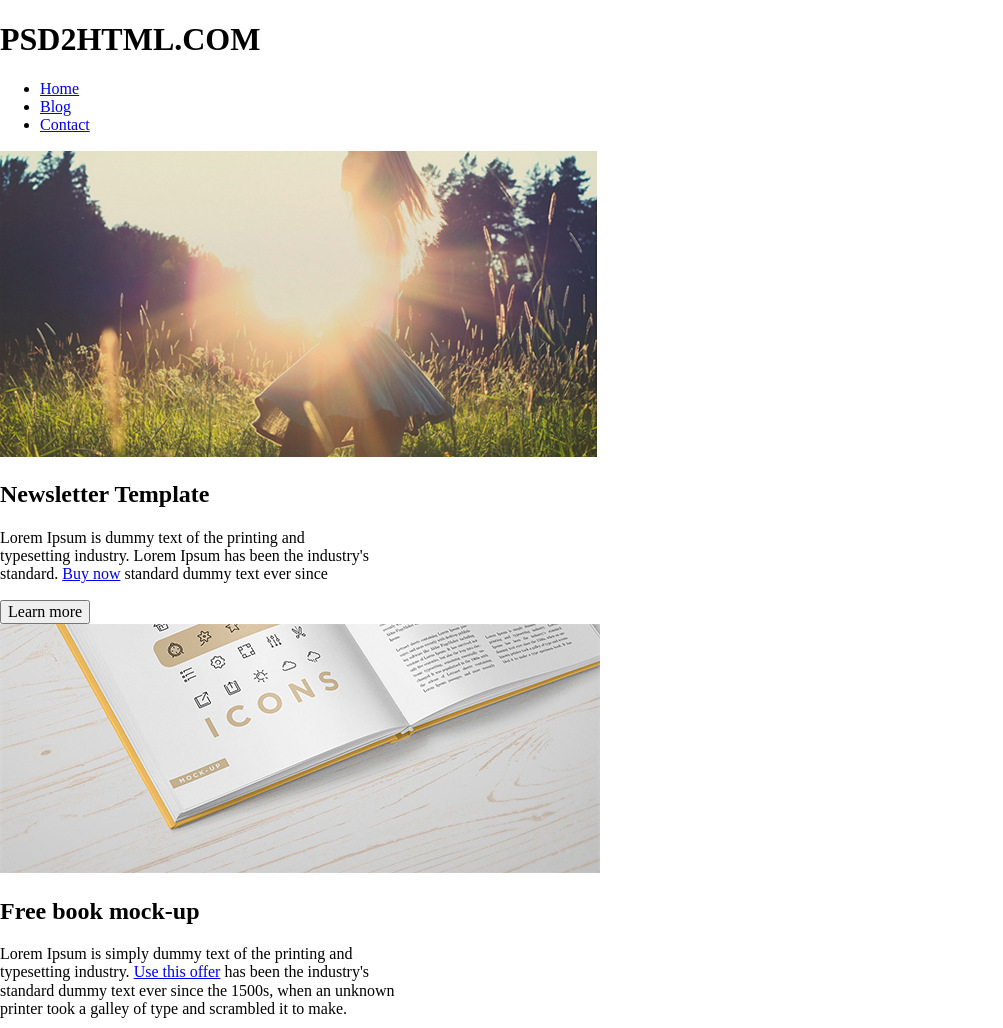
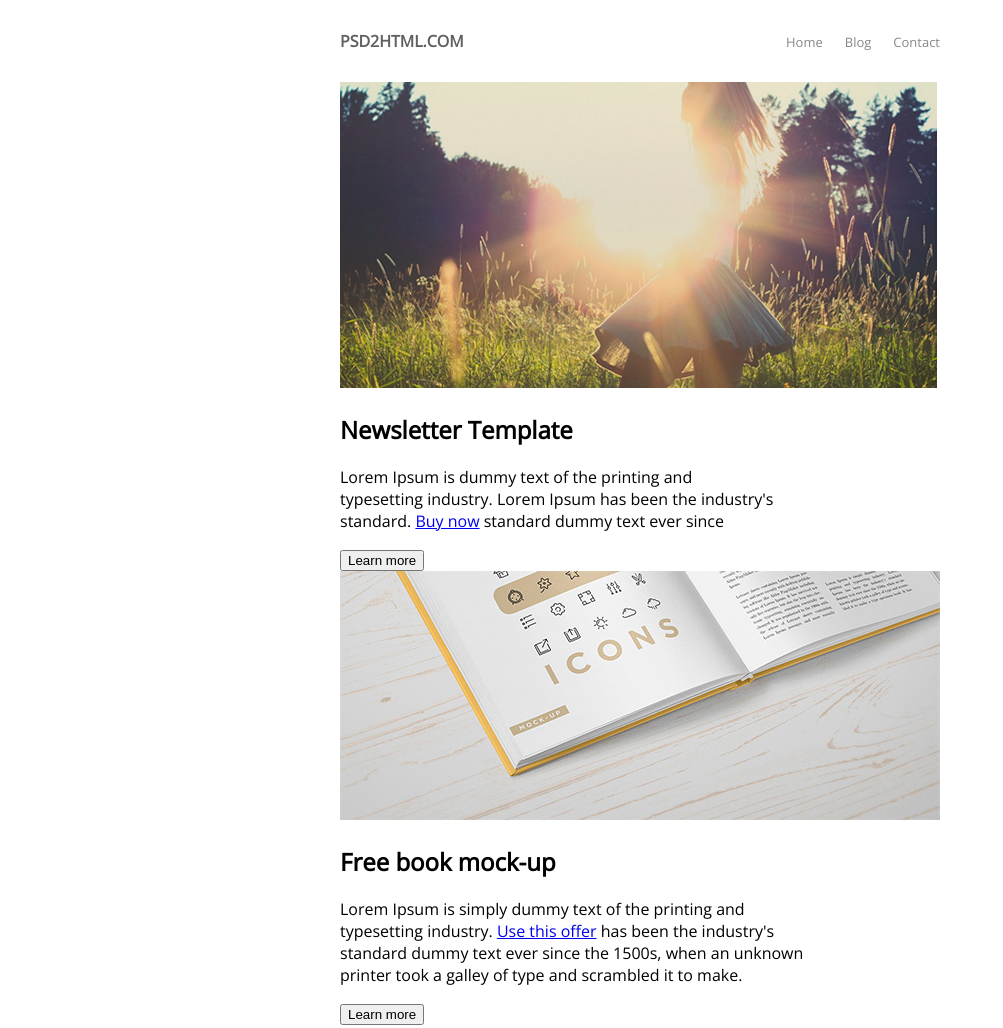
Before and after one commit to JPaulSalazar/psd-books, a website: page index.html in a window 1280 px wide. Shown: the top 1028 px of the page, without its empty margins (0-1003 px from the left). Drawn offline with nearby package versions, Linux system fonts and the light colour scheme.

Commit message:
agregue el global y headder en sass

```diff
--- a/index.html
+++ b/index.html
@@ -6,20 +6,20 @@
       <meta name="author" content="Jeampaul Salazar"/>
       <meta charset="UTF-8"/>
       <link rel="stylesheet" href="css/styles.css">
+      <link rel="preconnect" href="https://fonts.gstatic.com">
+<link href="https://fonts.googleapis.com/css2?family=Open+Sans&display=swap" rel="stylesheet">
       <title>Books</title>
     </head>
 
     <body>
       <div class="wrapper">
-        <div class="header">
+        <div class="header clearfix">
           <h1 class="header-title">PSD2HTML.COM</h1>
-          <div class="header-menu">
-            <ul class="header-menu-list">
+            <ul class="header-menu-list clearfix">
               <li><a href="#">Home</a></li>
               <li><a href="#">Blog</a></li>
               <li><a href="#">Contact</a></li>
             </ul>
-          </div>
         </div>
         <div class="main">
           <div class="main-item">
--- a/sass/partials/_global.scss
+++ b/sass/partials/_global.scss
@@ -0,0 +1,27 @@
+body{
+    margin: 0 auto;
+    font-family: 'Open Sans', sans-serif;
+}
+li{
+    list-style: none;
+}
+ul{
+    margin: 0;
+    padding: 0;
+}
+.wrapper{
+    width: 600px;
+    margin: 0 auto;
+}
+h1{
+    float: left;
+    font-size: 16px;
+    color: #606060;
+    margin: 0;
+    padding: 30px 0px 30px 0px;
+}
+.clearfix::after {
+    content: "";
+    clear: both;
+    display: table;
+}
--- a/sass/partials/_headder.scss
+++ b/sass/partials/_headder.scss
@@ -0,0 +1,17 @@
+.header {
+    a{
+        text-decoration: none;
+        font-size: 13px;
+        color: #888888;
+    }
+    .header-menu-list{
+        float: right;
+    }
+    li{
+        padding: 30px 0px 30px 0px;
+        float: left;
+    }
+    li+li{
+        margin-left: 22px;
+    }
+}
--- a/sass/styles.scss
+++ b/sass/styles.scss
@@ -1 +1,5 @@
-@import"partials/normalice";
+/*@import"partials/normalice";*/
+@import"partials/global";
+@import"partials/headder";
+@import"partials/main";
+@import"partials/footer";
```
Also changed, not shown: css/styles.css.
